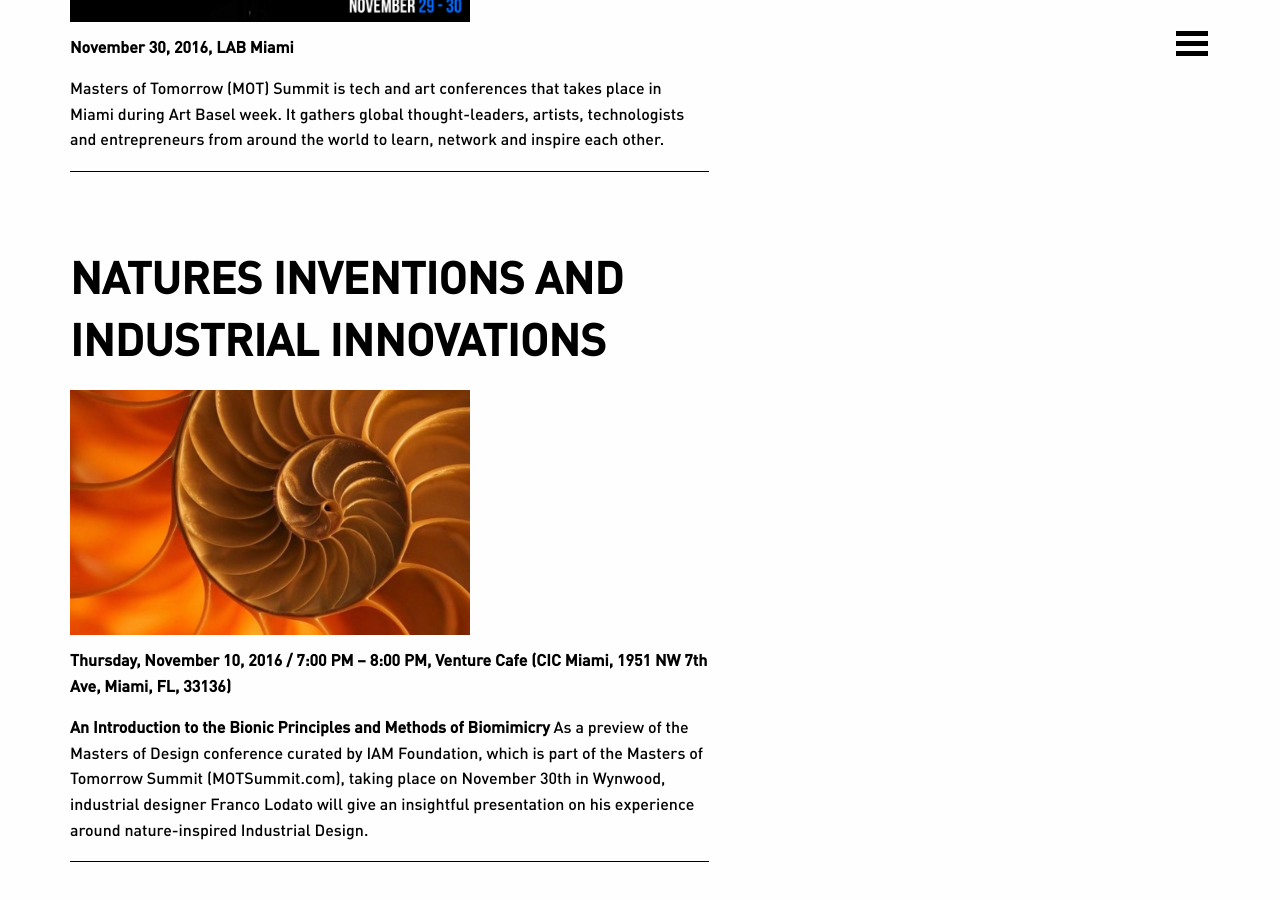
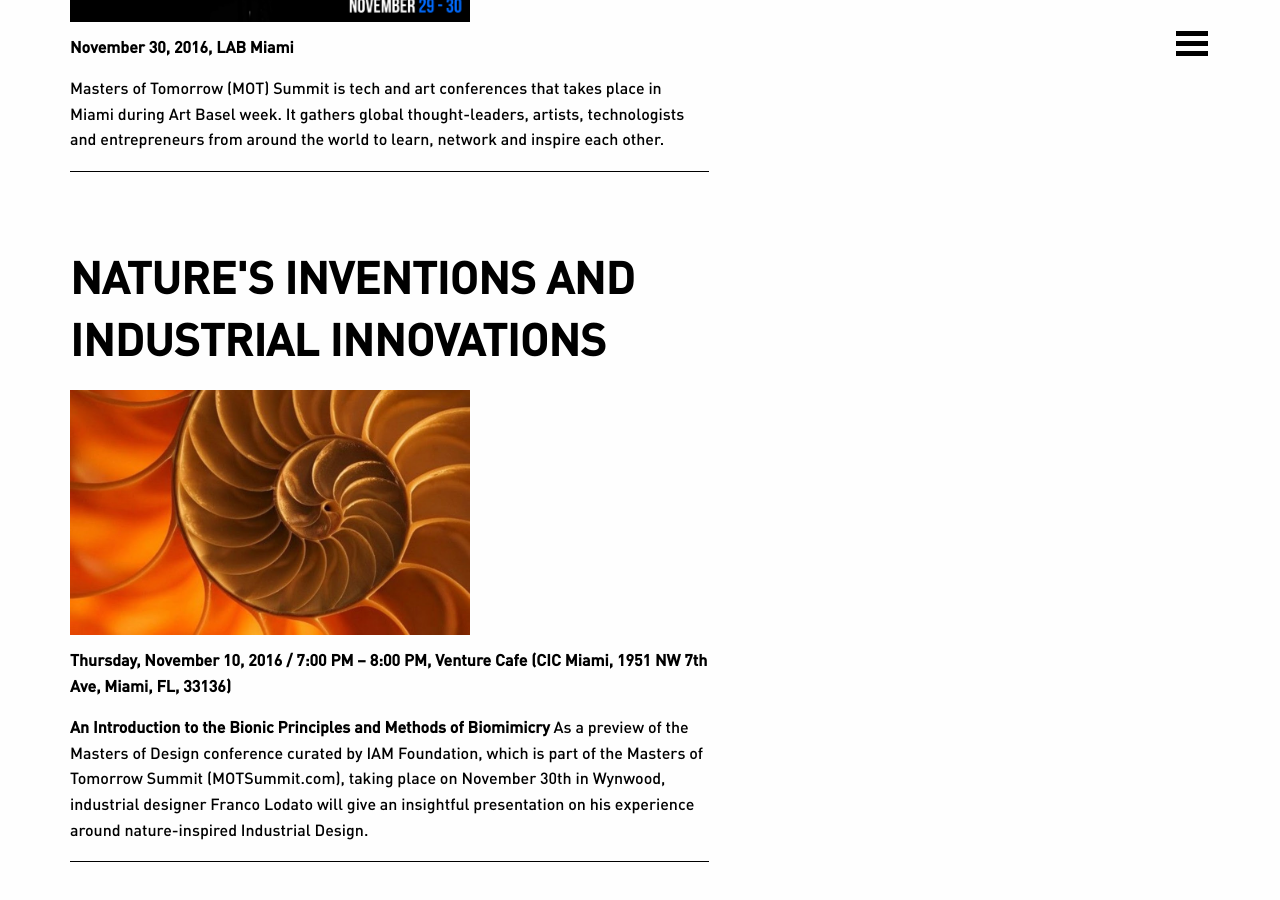
Before and after one commit to akritibhusal/iamf, a Jekyll site: the page built from events.markdown, in a window 1280 px wide and 900 px high, scrolled down 350 px. Built offline with Jekyll 4.4.1, drawn with Linux system fonts in a browser that asks for light colours.

Commit message:
Updated Natures Inventions And Industrial Innovations

```diff
--- a/_events/natures-inventions-and-industrial-innovations.markdown
+++ b/_events/natures-inventions-and-industrial-innovations.markdown
@@ -1,9 +1,10 @@
 ---
-title: Natures Inventions and Industrial Innovations
+title: Nature's Inventions and Industrial Innovations
 date: 2016-11-25 10:34:00 Z
 image: "/uploads/shell.jpg"
 eventdate: Thursday, November 10, 2016 / 7:00 PM – 8:00 PM
 venue: Venture Cafe (CIC Miami, 1951 NW 7th Ave, Miami, FL, 33136)
+external_url: http://motsummit.com/
 ---
 
 **An Introduction to the Bionic Principles and Methods of Biomimicry**
```
